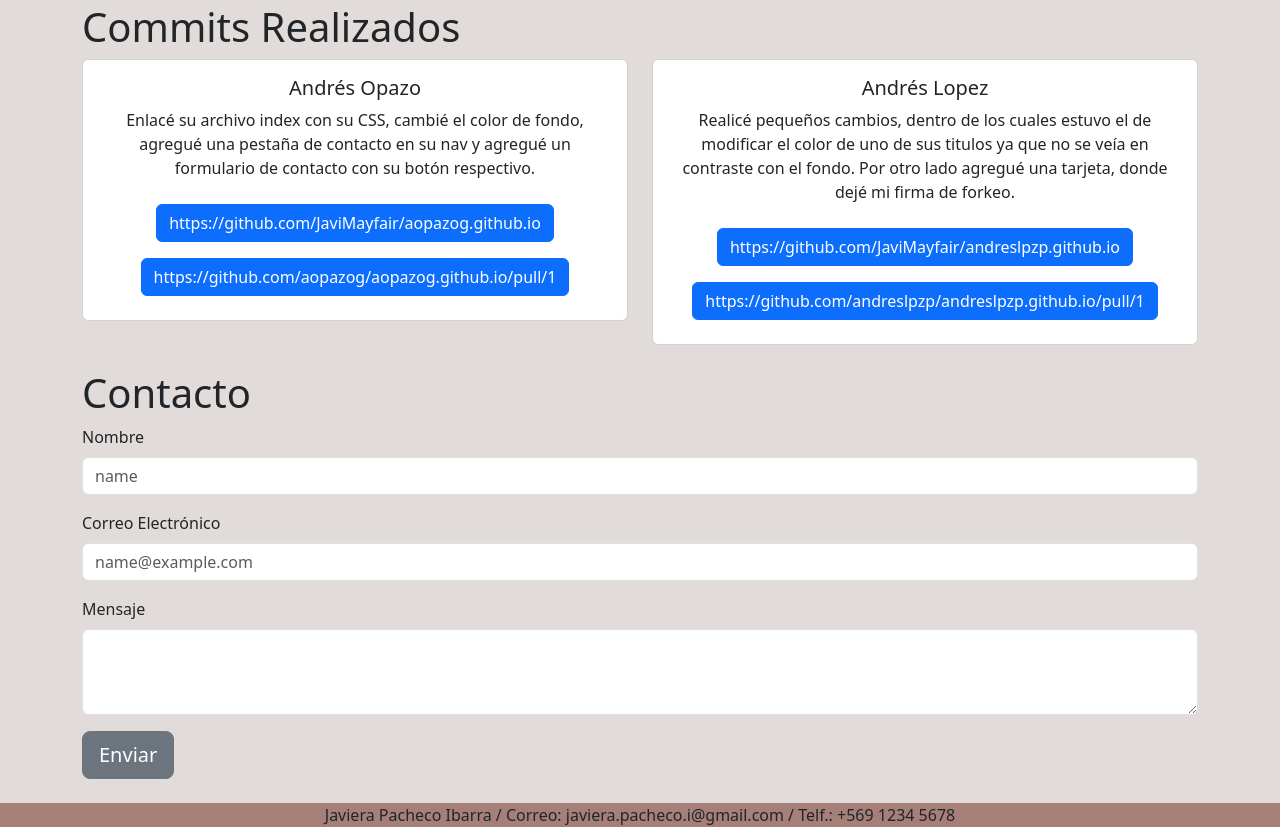
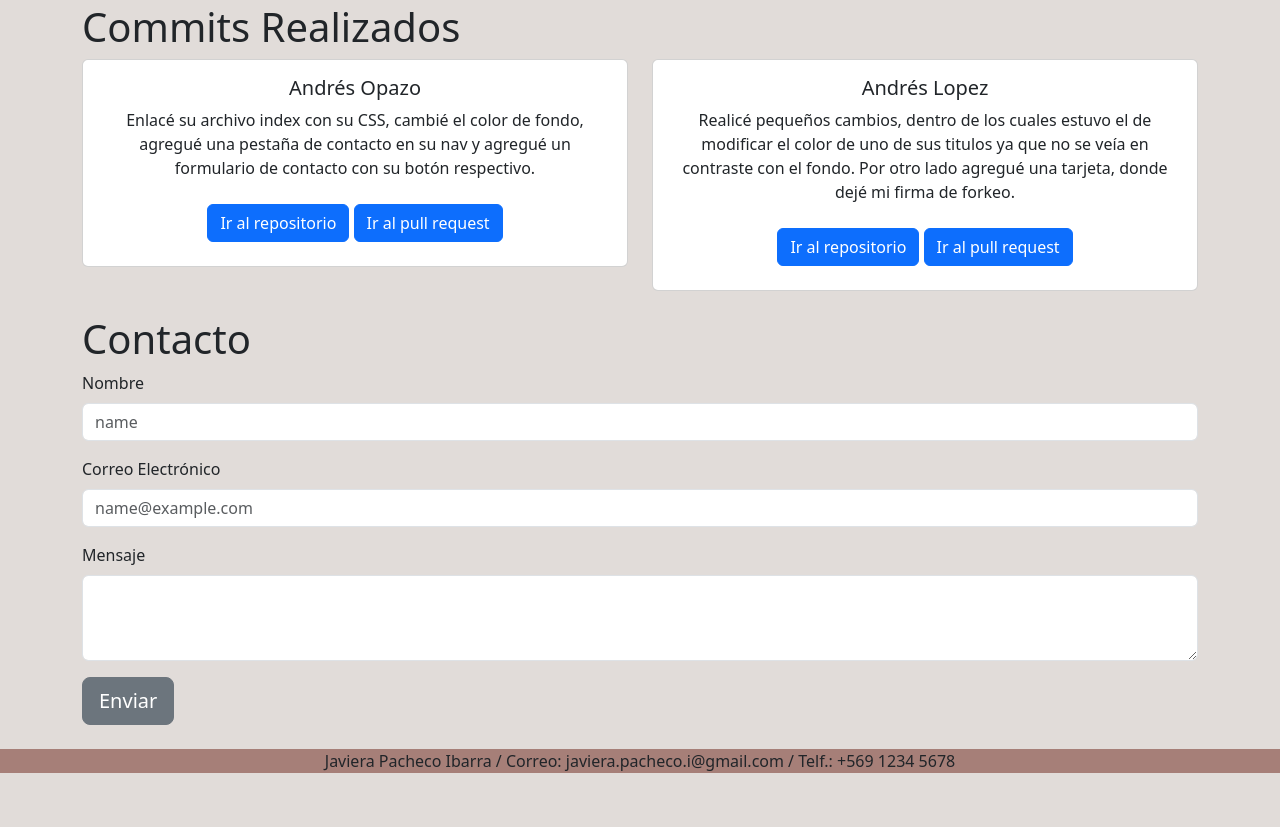
Before and after one commit to JaviMayfair/JaviMayfair.github.io, a plain HTML site: page index.html in a window 1280 px wide. Shown: the part 4233-5060 px from the top of the page. After the commit the page ends 5006 px from the top, so only its background shows below. Drawn offline with nearby package versions, Linux system fonts and the light colour scheme.

Commit message:
Se deja los links funcionales para redirigir ya sea al repositorio o al pull request respectivamente

```diff
--- a/index.html
+++ b/index.html
@@ -381,8 +381,8 @@
             <div class="card-body">
               <h5 class="card-title">Andrés Opazo</h5>
               <p class="card-text">Enlacé su archivo index con su CSS, cambié el color de fondo, agregué una pestaña de contacto en su nav y agregué un formulario de contacto con su botón respectivo.</p>
-              <a href="#" class="btn btn-primary my-2">https://github.com/JaviMayfair/aopazog.github.io</a>
-              <a href="#" class="btn btn-primary my-2">https://github.com/aopazog/aopazog.github.io/pull/1</a>
+              <a href="https://github.com/JaviMayfair/aopazog.github.io" target="_blank" class="btn btn-primary my-2">Ir al repositorio</a>
+              <a href="https://github.com/aopazog/aopazog.github.io/pull/1" target="_blank" class="btn btn-primary my-2">Ir al pull request</a>
             </div>
           </div>
         </div>
@@ -391,8 +391,8 @@
             <div class="card-body">
               <h5 class="card-title">Andrés Lopez</h5>
               <p class="card-text">Realicé pequeños cambios, dentro de los cuales estuvo el de modificar el color de uno de sus titulos ya que no se veía en contraste con el fondo. Por otro lado agregué una tarjeta, donde dejé mi firma de forkeo.</p>
-              <a href="#" class="btn btn-primary my-2"> https://github.com/JaviMayfair/andreslpzp.github.io </a>
-              <a href="#" class="btn btn-primary my-2"> https://github.com/andreslpzp/andreslpzp.github.io/pull/1 </a>
+              <a href="https://github.com/JaviMayfair/andreslpzp.github.io" target="_blank" class="btn btn-primary my-2">Ir al repositorio</a>
+              <a href="https://github.com/andreslpzp/andreslpzp.github.io/pull/1" target="_blank" class="btn btn-primary my-2">Ir al pull request</a>
             </div>
           </div>
         </div>
```
